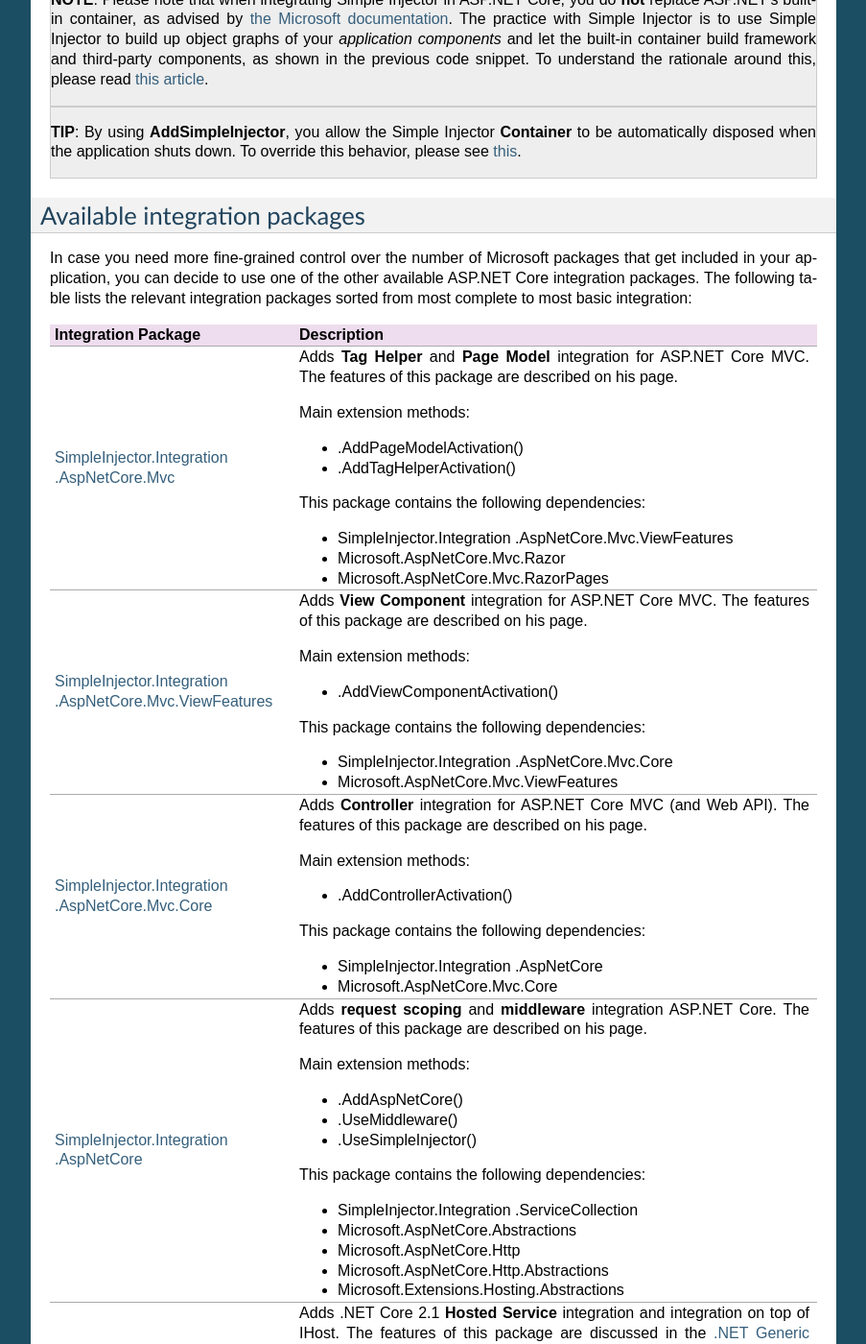
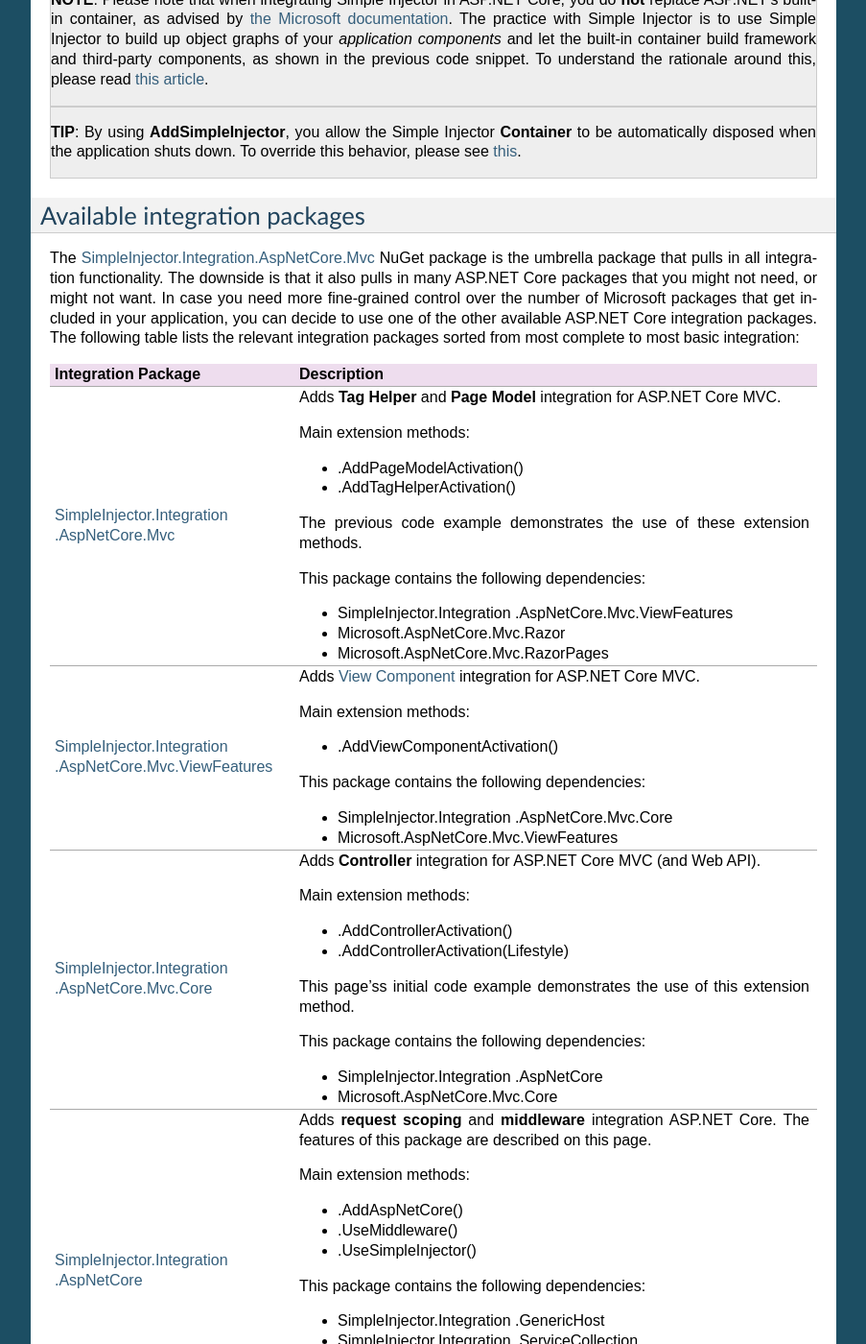
Before and after one commit to simpleinjector/Documentation, a Sphinx documentation site: the page built from source/aspnetintegration.rst, in a window 1280 px wide and 1400 px high, scrolled down 1976 px. Shown: the whole window at 96% size, without its empty margins (198-1101 px from the left). Built offline with Sphinx 7.4.7, drawn with Linux system fonts in a browser that asks for light colours; some of the changed text lies outside the part shown.

Commit message:
Updated information on available ASP.NET Core integration packages.

```diff
--- a/source/aspnetintegration.rst
+++ b/source/aspnetintegration.rst
@@ -128,18 +128,19 @@ The following code snippet shows how to use the integration package to apply Sim
 Available integration packages
 ==============================
 
-In case you need more fine-grained control over the number of Microsoft packages that get included in your application, you can decide to use one of the other available ASP.NET Core integration packages. The following table lists the relevant integration packages sorted from most complete to most basic integration:
+The `SimpleInjector.Integration.AspNetCore.Mvc <https://nuget.org/packages/SimpleInjector.Integration.AspNetCore.Mvc>`_ NuGet package is the umbrella package that pulls in all integration functionality. The downside is that it also pulls in many ASP.NET Core packages that you might not need, or might not want. In case you need more fine-grained control over the number of Microsoft packages that get included in your application, you can decide to use one of the other available ASP.NET Core integration packages. The following table lists the relevant integration packages sorted from most complete to most basic integration:
 
 +--------------------------------------------------------------------------------------+--------------------------------------------------------------------------------+
 | Integration Package                                                                  | Description                                                                    |
 +======================================================================================+================================================================================+
 | `SimpleInjector.Integration .AspNetCore.Mvc                                          | Adds **Tag Helper** and **Page Model** integration for ASP.NET Core MVC.       |
-| <https://nuget.org/packages/SimpleInjector.Integration.AspNetCore.Mvc>`_             | The features of this package are described on his page.                        |
-|                                                                                      |                                                                                |
+| <https://nuget.org/packages/SimpleInjector.Integration.AspNetCore.Mvc>`_             |                                                                                |
 |                                                                                      | Main extension methods:                                                        |
 |                                                                                      |                                                                                |
 |                                                                                      | * .AddPageModelActivation()                                                    |
 |                                                                                      | * .AddTagHelperActivation()                                                    |
+|                                                                                      |                                                                                |
+|                                                                                      | The previous code example demonstrates the use of these extension methods.     |
 |                                                                                      |                                                                                |
 |                                                                                      | This package contains the following dependencies:                              |
 |                                                                                      |                                                                                |
@@ -147,8 +148,9 @@ In case you need more fine-grained control over the number of Microsoft packages
 |                                                                                      | * Microsoft.AspNetCore.Mvc.Razor                                               |
 |                                                                                      | * Microsoft.AspNetCore.Mvc.RazorPages                                          |
 +--------------------------------------------------------------------------------------+--------------------------------------------------------------------------------+
-| `SimpleInjector.Integration .AspNetCore.Mvc.ViewFeatures                             | Adds **View Component** integration for ASP.NET Core MVC.                      |
-| <https://nuget.org/packages/SimpleInjector.Integration.AspNetCore.Mvc.ViewFeatures>`_| The features of this package are described on his page.                        |
+| `SimpleInjector.Integration .AspNetCore.Mvc.ViewFeatures                             | Adds `View Component                                                           |
+| <https://nuget.org/packages/SimpleInjector.Integration.AspNetCore.Mvc.ViewFeatures>`_| <https://docs.microsoft.com/en-us/aspnet/core/mvc/views/view-components>`_     |
+|                                                                                      | integration for ASP.NET Core MVC.                                              |
 |                                                                                      |                                                                                |
 |                                                                                      | Main extension methods:                                                        |
 |                                                                                      |                                                                                |
@@ -160,11 +162,14 @@ In case you need more fine-grained control over the number of Microsoft packages
 |                                                                                      | * Microsoft.AspNetCore.Mvc.ViewFeatures                                        |
 +--------------------------------------------------------------------------------------+--------------------------------------------------------------------------------+
 | `SimpleInjector.Integration .AspNetCore.Mvc.Core                                     | Adds **Controller** integration for ASP.NET Core MVC (and Web API).            |
-| <https://nuget.org/packages/SimpleInjector.Integration.AspNetCore.Mvc.Core>`_        | The features of this package are described on his page.                        |
-|                                                                                      |                                                                                |
+| <https://nuget.org/packages/SimpleInjector.Integration.AspNetCore.Mvc.Core>`_        |                                                                                |
 |                                                                                      | Main extension methods:                                                        |
 |                                                                                      |                                                                                |
 |                                                                                      | * .AddControllerActivation()                                                   |
+|                                                                                      | * .AddControllerActivation(Lifestyle)                                          |
+|                                                                                      |                                                                                |
+|                                                                                      | This page'ss initial code example demonstrates the use of this extension       |
+|                                                                                      | method.                                                                        |
 |                                                                                      |                                                                                |
 |                                                                                      | This package contains the following dependencies:                              |
 |                                                                                      |                                                                                |
@@ -172,7 +177,7 @@ In case you need more fine-grained control over the number of Microsoft packages
 |                                                                                      | * Microsoft.AspNetCore.Mvc.Core                                                |
 +--------------------------------------------------------------------------------------+--------------------------------------------------------------------------------+
 | `SimpleInjector.Integration .AspNetCore                                              | Adds **request scoping** and **middleware** integration ASP.NET Core.          |
-| <https://nuget.org/packages/SimpleInjector.Integration.AspNetCore>`_                 | The features of this package are described on his page.                        |
+| <https://nuget.org/packages/SimpleInjector.Integration.AspNetCore>`_                 | The features of this package are described on this page.                       |
 |                                                                                      |                                                                                |
 |                                                                                      | Main extension methods:                                                        |
 |                                                                                      |                                                                                |
@@ -182,15 +187,15 @@ In case you need more fine-grained control over the number of Microsoft packages
 |                                                                                      |                                                                                |
 |                                                                                      | This package contains the following dependencies:                              |
 |                                                                                      |                                                                                |
+|                                                                                      | * SimpleInjector.Integration .GenericHost                                      |
 |                                                                                      | * SimpleInjector.Integration .ServiceCollection                                |
 |                                                                                      | * Microsoft.AspNetCore.Abstractions                                            |
 |                                                                                      | * Microsoft.AspNetCore.Http                                                    |
 |                                                                                      | * Microsoft.AspNetCore.Http.Abstractions                                       |
 |                                                                                      | * Microsoft.Extensions.Hosting.Abstractions                                    |
 +--------------------------------------------------------------------------------------+--------------------------------------------------------------------------------+
-| `SimpleInjector.Integration .GenericHost                                             | Adds .NET Core 2.1 **Hosted Service** integration and integration on top of    |
-| <https://nuget.org/packages/SimpleInjector.Integration.GenericHost>`_                | IHost.                                                                         |
-|                                                                                      | The features of this package are discussed in the                              |
+| `SimpleInjector.Integration .GenericHost                                             | Adds  **Hosted Service** integration and integration on top of IHost.          |
+| <https://nuget.org/packages/SimpleInjector.Integration.GenericHost>`_                | The features of this package are discussed in the                              |
 |                                                                                      | :doc:`.NET Generic Host Integration Guide  <generichostintegration>`.          |
 |                                                                                      |                                                                                |
 |                                                                                      | Main extension methods:                                                        |
@@ -206,7 +211,7 @@ In case you need more fine-grained control over the number of Microsoft packages
 +--------------------------------------------------------------------------------------+--------------------------------------------------------------------------------+
 | `SimpleInjector.Integration .ServiceCollection                                       | Adds integration with .NET Core's configuration system (i.e.                   |
 | <https://nuget.org/packages/SimpleInjector.Integration.ServiceCollection>`_          | *IServiceCollection*) by allowing framework-configured services to be          |
-|                                                                                      | injected into Simple Injector-managed components. Furthermore, simplifies      |
+|                                                                                      | injected into Simple Injector-managed components. It, furthermore, simplifies  |
 |                                                                                      | integration with .NET Core's logging infrastructure.                           |
 |                                                                                      | The features of this package are discussed in the                              |
 |                                                                                      | :doc:`ServiceCollection Integration Guide <servicecollectionintegration>`.     |
```
